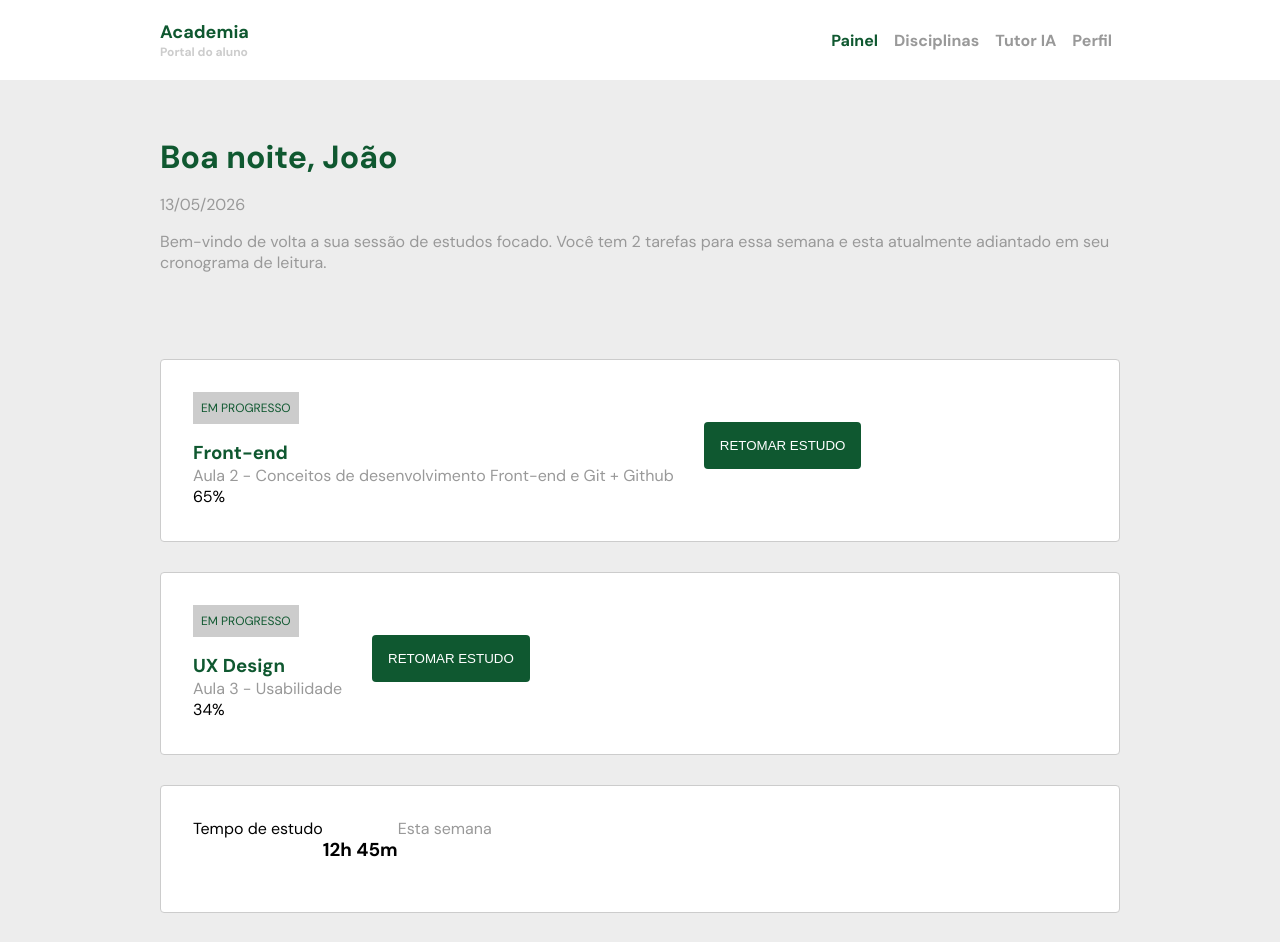
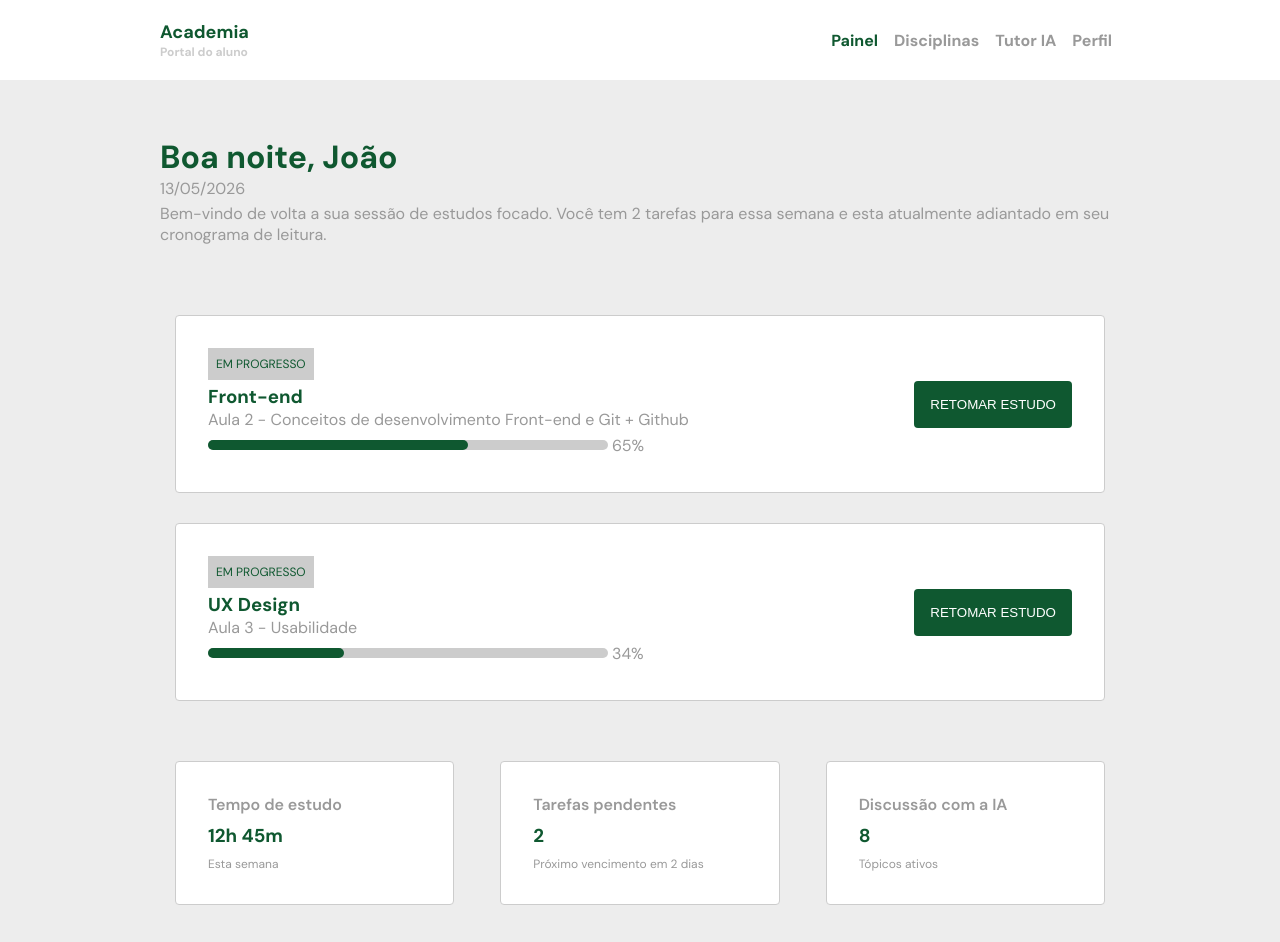
Before and after one commit to LaurenceFluciano/portal_aluno_frontend, a React (Vite) app: page /dashboard in a window 1280 px wide. Shown: the top 942 px of the page. Built offline with nearby package versions, Linux system fonts and the light colour scheme; a web font is replaced by a local one.

Commit message:
arrumar estilos de card e adicionar estilos genericos.

```diff
--- a/src/styles/card.css
+++ b/src/styles/card.css
@@ -1,30 +1,35 @@
+/**
+* Abstract Card
+*/
 
-
-.card{
+.card {
     display: flex;
+    justify-content: space-between;
     padding: 32px;
-    margin: 30px 0;
+    margin: 30px 15px;
     background-color: #FFFFFF;
     border: 1px solid #CCCCCC;
     border-radius: 4px;
 }
 
-.card-row {
-    flex-direction: row;
+.card__header {
+    display: flex;
+    width: 100%;
 }
 
-.card-col {
-    flex-direction: column;
+.card__content {
+    display: flex;
+    width: 100%;
 }
 
+/*
+* card
+*/
 
-.card__body{
-    flex-grow: 1;
-    padding-right: 50px;
-}
 
-.card__badge{
+.card__badge {
     display: inline-block;
+    width: fit-content;
     padding: 8px;
     background-color: #CCCCCC;
     color: #0F5830;
@@ -33,8 +38,6 @@
 }
 
 .card__title{
-    margin: 0;
-    padding-top: 16px;
     color: #0F5830;
 }
 
@@ -43,29 +46,28 @@
     color: #999999;
 }
 
-.card__progress{
-    width: 75%;
+.card__progress-bar {
+    width: 25rem;
+    margin: 10px 0;
     height: 10px;
-    margin-top: 16px;
     background-color: #CCCCCC;
     border-radius: 8px;
-    font-size: 9px;
-    text-align: right;
-    color: #FFFFFF;
 }
 
-.card__progress div{
-    width: 65%;
-    height: 10px;
+.card__progress-bar div{
+    height: 100%;
     background-color: #0F5830;
     border-radius: 8px;
 }
 
-.card__button{
+.card__progress-text{
+    margin-left: 0.25rem;
+    color: #999;
+}
+
+.card__button {
+    height: fit-content;
     display: block;
-    margin-top: 30px;
-    margin-bottom: 40px;
-    margin-left: 30px;
     padding: 16px;
     color: #FFFFFF;
     text-transform: uppercase;
@@ -74,27 +76,25 @@
     background-color: #0F5830;
 }
 
-.card__group{
-    display: flex;
-}
+/*
+* card-stat
+*/
 
-.card__group .card{
-    width: 33%;
-    margin: 0 8px;
-}
-
-.card__group .card__badge{
+.card__label{
     margin: 0;
     padding: 0;
     background-color: transparent;
     color: #999999;
+    font-weight: 600;
+
 }
 
-.card__group .card__title{
+.card__value {
     margin: 8px 0;
     padding-top: 0;
+    color: #0F5830;
 }
 
-.card__group .card__description{
+.card__description--stat{
     font-size: 12px;
 }
--- a/src/styles/index.css
+++ b/src/styles/index.css
@@ -3,6 +3,7 @@
 
 *{
     box-sizing: border-box;
+    margin: 0;
 }
 
 body{
@@ -107,3 +108,63 @@ header{
 /*
 * GROUP
 */
+
+.group {
+    display: flex;
+}
+
+.layout--row {
+    flex-direction: column;
+}
+
+.layout--col {
+    flex-direction: row;
+}
+
+.align--middle-center {
+    align-items: center;
+    justify-content: center;
+}
+
+.layout--col.align--middle-start {
+    align-items: center;
+    justify-content: start;
+}
+
+.layout--row.align--middle-start {
+    align-items: start;
+    justify-content: center;
+}
+
+/* grid */
+
+.grid {
+    display: grid;
+    grid-template-columns: 1fr;
+}
+
+.grid.gap--16 {
+    gap: 16px;
+}
+
+@media (min-width: 600px) {
+    .sd\:col--2 { grid-template-columns: repeat(2, 1fr); }
+}
+
+@media (min-width: 960px) {
+    .md\:col--3 { grid-template-columns: repeat(3, 1fr); }
+}
+
+/* margin */
+
+.ml--auto {
+    margin-left: auto;
+}
+
+.mt--4 {
+    margin-top: 4px;
+}
+
+.mb--4 {
+    margin-bottom: 4px;
+}
--- a/src/styles/mobile.css
+++ b/src/styles/mobile.css
@@ -15,33 +15,4 @@
     .dashboard__menu{
         display: none;
     }
-
-    .card{
-        flex-direction: column;
-    }
-
-    .card__body{
-        width: 100%;
-    }
-
-    .card__footer{
-        width: 100%;
-        margin-top: 20px;
-    }
-
-    .card__button{
-        display: block;
-        width: 100%;
-    }
-
-    .card__group{
-        flex-direction: column;
-        gap: 0;
-    }
-
-    .card--33{
-        width: 100%;
-    }
-
-
 }
```
